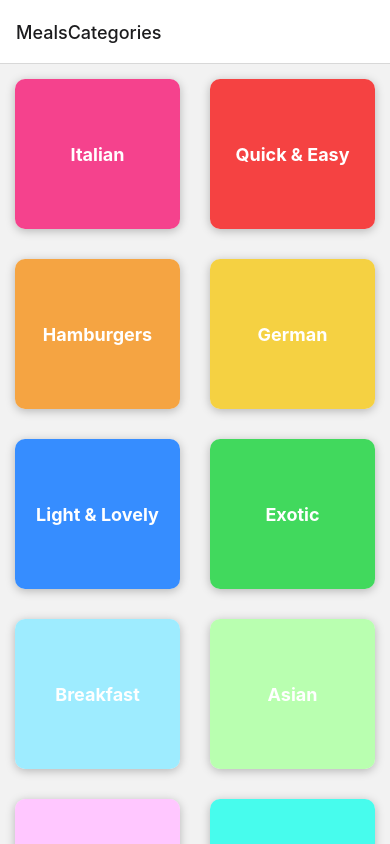
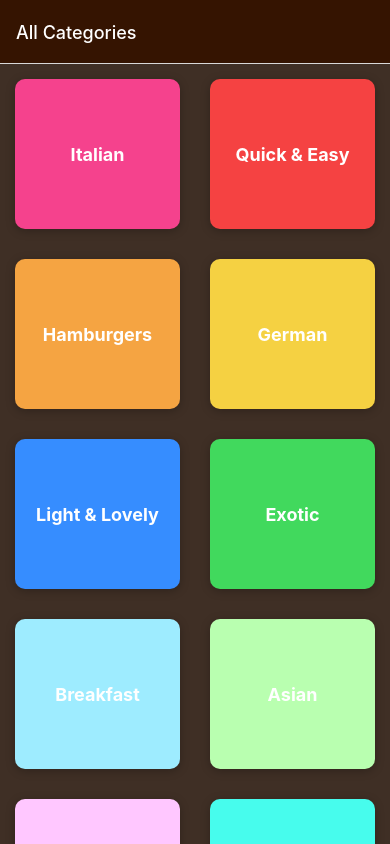
Before and after one commit to KurtGuardia/max-meals-first, a React Native app: screen / in a window 390 px wide. Built offline with nearby package versions, Linux system fonts and the light colour scheme.

Commit message:
added Stack Screen individual styling and title

```diff
--- a/App.js
+++ b/App.js
@@ -12,10 +12,21 @@ export default function App() {
     <>
       <StatusBar style='dark' />
       <NavigationContainer>
-        <Stack.Navigator>
+        <Stack.Navigator
+          screenOptions={{
+            headerStyle: {
+              backgroundColor: '#351401',
+            },
+            headerTintColor: '#fff',
+            contentStyle: { backgroundColor: '#3f2f25' },
+          }}
+        >
           <Stack.Screen
             name='MealsCategories'
             component={CategoryScreen}
+            options={{
+              title: 'All Categories',
+            }}
           />
           <Stack.Screen
             name='MealsOverview'
```
